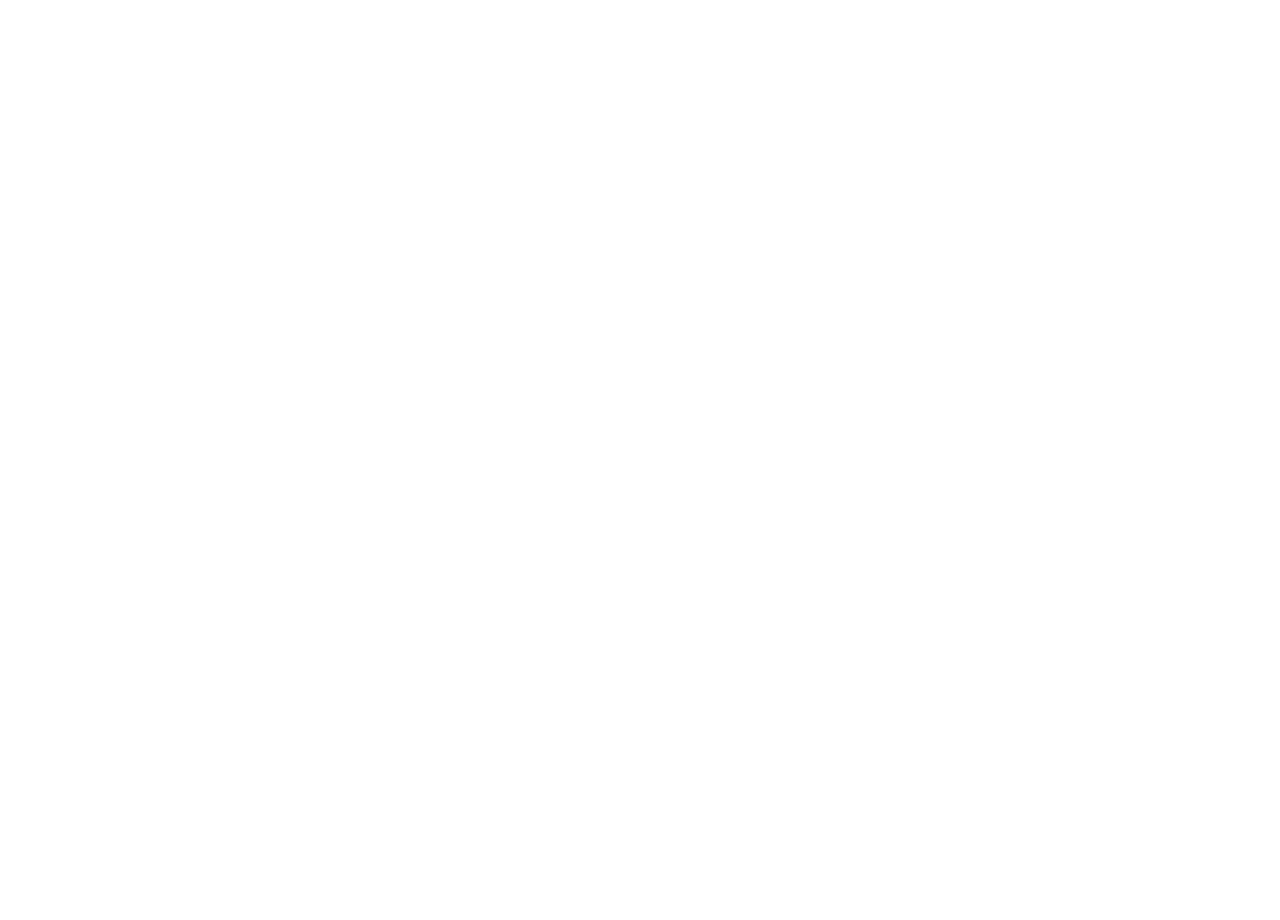
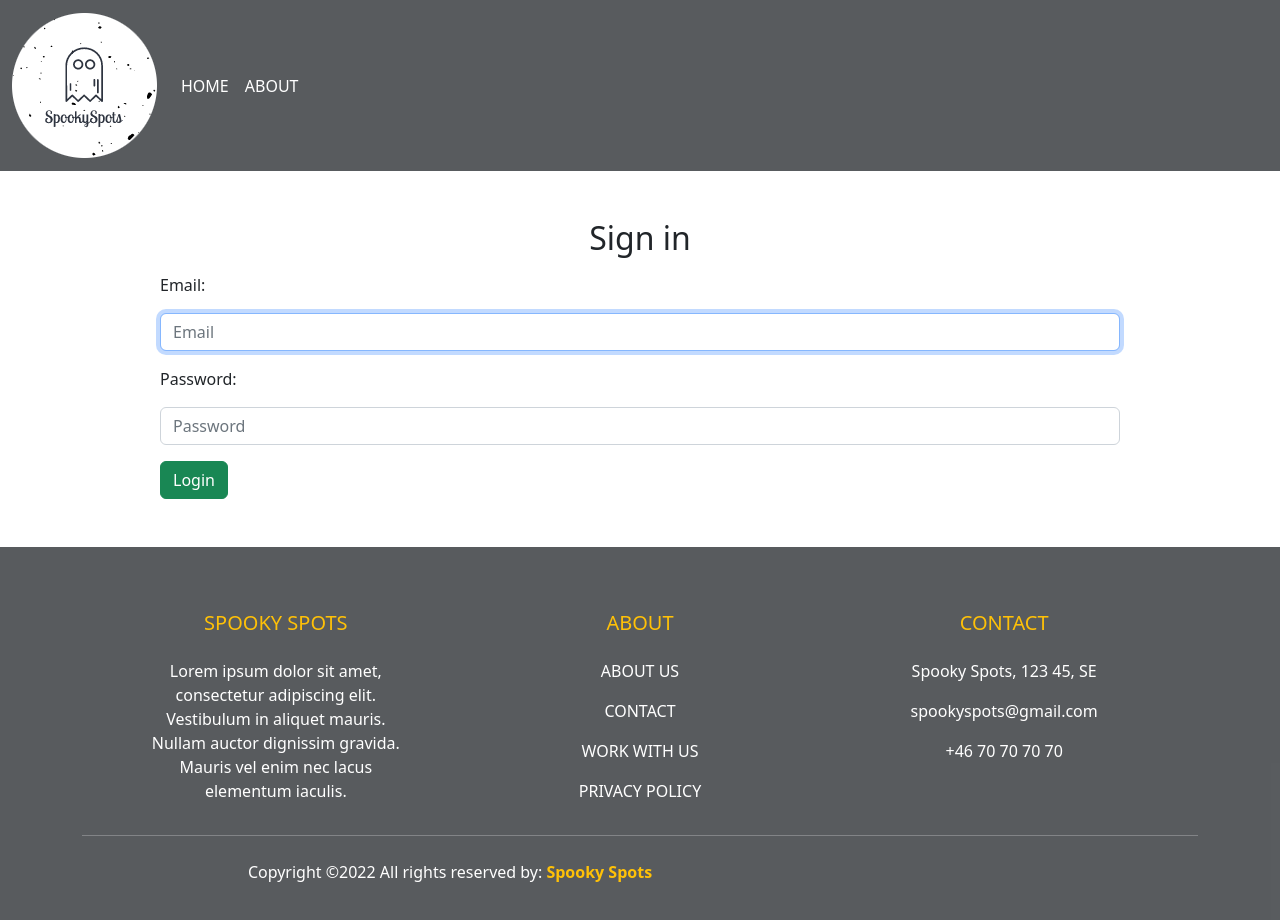
Before and after one commit to louisehedman/spooky-spots-fe, a React (Create React App) app: page /login in a window 1280 px wide. Before the commit this address had no page. Shown: the top 920 px of the page. Before the commit the page ends 800 px from the top, so only its background shows below. Built offline with nearby package versions, Linux system fonts and the light colour scheme; no server answers.

Commit message:
make user able to login from LoginForm

```diff
--- /dev/null
+++ b/src/components/pages/login/LoginForm.tsx
@@ -0,0 +1,134 @@
+import axios from "axios";
+import React, { useEffect, useRef, useState, useContext } from "react";
+import { AuthContext } from "../../services/auth/AuthProvider";
+import { IUserDetails } from "../../../interfaces/Interfaces";
+import { API_URL } from "../../../helpers/Urls";
+
+const LoginForm: React.FC = () => {
+  // Use the variables and functions from the AuthContext
+  const auth = useContext(AuthContext);
+  // References to input elements
+  const emailRef = useRef<HTMLInputElement | null>(null);
+  const passwordRef = useRef<HTMLInputElement | null>(null);
+  // Reference to p displaying validation messages
+  const messageRef = useRef<HTMLParagraphElement | null>(null);
+  // Message variable
+  const [message, setMessage] = useState("");
+  // User input variable
+  const [credentials, setCredentials] = useState<IUserDetails>({
+    email: undefined,
+    password: undefined,
+  });
+
+  // Sets focus on the email field when component mounts
+  useEffect(() => {
+    if (emailRef.current) {
+      emailRef.current.focus();
+    }
+  }, []);
+
+  // Clears the error message when correcting email
+  useEffect(() => {
+    setMessage("");
+  }, [credentials.email]);
+
+  // Handles changes in inputs and updates credentials on each keypress
+  const handleChange = (e: React.ChangeEvent<HTMLInputElement>) => {
+    const value = e.target.value;
+    setCredentials({
+      ...credentials,
+      /* Event targets use the same name as credentials object properties.
+       * Sets the value of the current input to responding credentials property
+       */
+      [e.target.name]: value,
+    });
+  };
+
+  const handleSubmit = async (e: React.SyntheticEvent, url: string) => {
+    // Prevents reloading of page on submit
+    e.preventDefault();
+
+    try {
+      const res = await axios.post(
+        url,
+        { ...credentials },
+        {
+          method: "POST",
+          headers: { "Content-Type": "application/json" },
+          withCredentials: true,
+        }
+      );
+      // Clears the password field on submit
+      setCredentials({ ...credentials, password: "" });
+      // Sets the context username to the username from response and sets context signedIn variable to true
+      auth?.handleLogin(res.data.user);
+      setMessage(`Welcome ${res.data.user}`);
+    } catch (err: any) {
+      // If password is invalid
+      if (err.response.status === 401) {
+        if (passwordRef.current) {
+          // Clear the password field and refocus password input
+          setCredentials({ ...credentials, password: "" });
+          passwordRef.current.focus();
+        }
+      }
+      // If email is invalid
+      else if (emailRef.current) {
+        // Clear the password field and focus email input
+        setCredentials({ ...credentials, password: "" });
+        emailRef.current.focus();
+      }
+      // Set message to error response message
+      setMessage(err.response.data);
+    }
+  };
+
+  return (
+    <>
+      <div className="my-5">
+        <h2 className="text-center">Sign in</h2>
+        <p
+          ref={messageRef}
+          className="text-reset text-center"
+          style={
+            !message ? { visibility: "hidden" } : { visibility: "visible" }
+          }
+        >
+          {message}
+        </p>
+        <form
+          className="w-75 m-auto"
+          onSubmit={(e) => handleSubmit(e, API_URL("login"))}
+        >
+          <div className="form-group">
+            <label>Email:</label>
+            <input
+              ref={emailRef}
+              className="form-control m-auto my-3"
+              type="email"
+              name="email"
+              value={credentials.email}
+              onChange={handleChange}
+              placeholder="Email"
+              required
+            />
+            <label>Password:</label>
+            <input
+              ref={passwordRef}
+              className="form-control m-auto my-3"
+              type="password"
+              name="password"
+              value={credentials.password}
+              onChange={handleChange}
+              placeholder="Password"
+              required
+            />
+            <input className="btn btn-success" type="submit" value="Login" />
+          </div>
+        </form>
+      </div>
+    </>
+  );
+};
+
+export default LoginForm;
--- a/src/index.tsx
+++ b/src/index.tsx
@@ -9,6 +9,9 @@
 import Home from './components/pages/home/Home';
 import About from './components/pages/about/About';
 
+import RegisterForm from './components/pages/login/RegisterForm';
+import LoginForm from './components/pages/login/LoginForm';
+
 const root = ReactDOM.createRoot(
   document.getElementById('root') as HTMLElement
 );
@@ -19,6 +22,8 @@
       <Route path="/" element={<App />}>
         <Route path="/" element={<Home />} />
         <Route path="/about" element={<About />} />
+        <Route path="/register" element={<RegisterForm />} />
+        <Route path="/login" element={<LoginForm />} />
       </Route>
     </Routes>
   </BrowserRouter>
```
